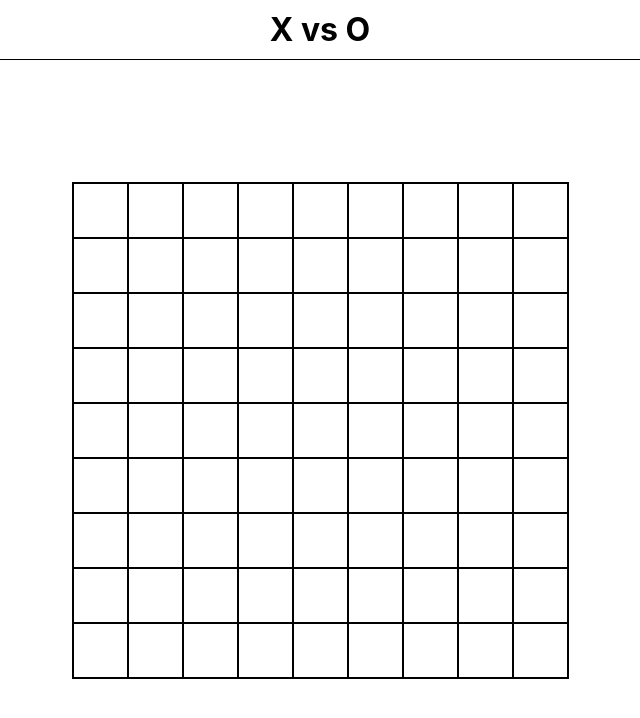
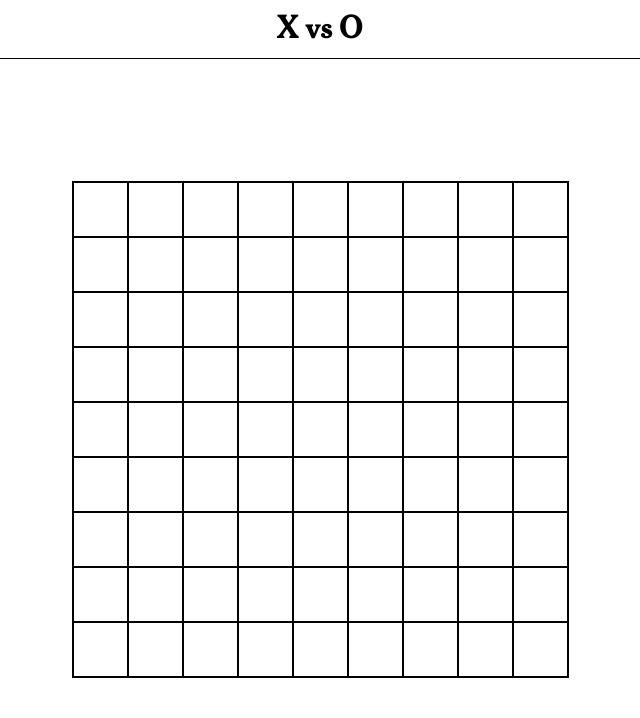
Before and after one commit to leonidez/tic-tac-toe, a Next.js app: page / in a window 1280 px wide. Shown: the top 718 px of the page, without its empty margins (320-960 px from the left). Built offline with nearby package versions, Linux system fonts and the light colour scheme.

Commit message:
use fonts

```diff
--- a/components/tic-tac-toe.js
+++ b/components/tic-tac-toe.js
@@ -13,7 +13,10 @@ function StatusBar() {
     <div className={styles.statusBar}>
       {winner && (
         <>
-          <p>{winner.letter.toUpperCase()} is the winner</p>
+          <p className={styles.text}>
+            {`${winner.letter.toUpperCase()} `}
+            is the winner
+          </p>
           <button
             onClick={reset}>
             Play Again
--- a/styles/globals.css
+++ b/styles/globals.css
@@ -33,3 +33,8 @@ h1 {
 p {
   margin: 0;
 }
+
+@font-face {
+  font-family: 'Cheltenham';
+  src: url('/fonts/NYTCheltenhamExtraBold.otf');
+}
--- a/styles/sheet.module.css
+++ b/styles/sheet.module.css
@@ -10,12 +10,14 @@
 
 .heading {
   border-bottom: 1px solid black;
+  font-family: 'Cheltenham';
   text-align: center;
 }
 
 .letter {
   align-items: center;
   display: flex;
+  font-family: 'Cheltenham';
   font-size: min(calc(var(--size) / 2), 27px);
   font-weight: bold;
   height: 100%;
@@ -43,6 +45,10 @@
   width: 100%;
 }
 
+.text {
+  font-family: 'Cheltenham';
+}
+
 .wrapper {
   align-items: center;
   display: flex;
```
